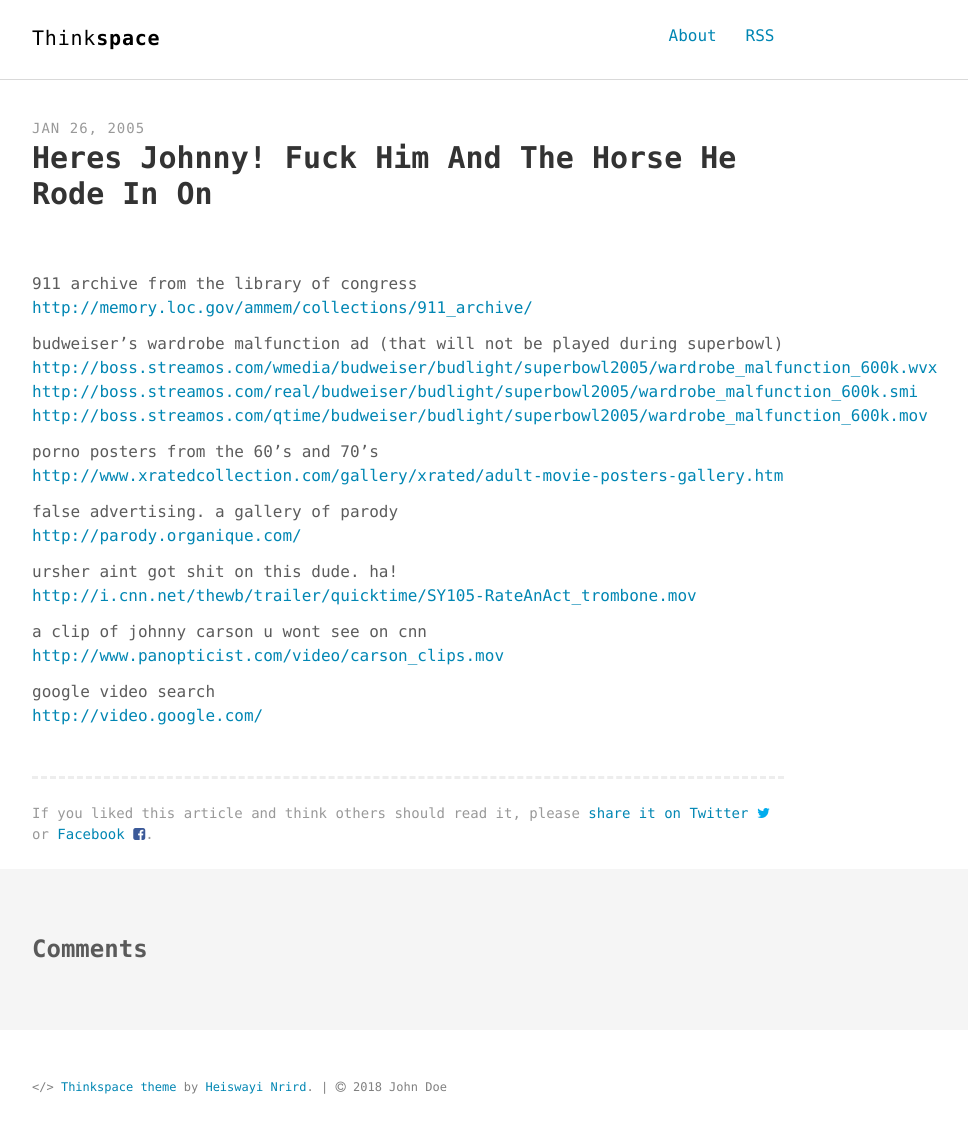
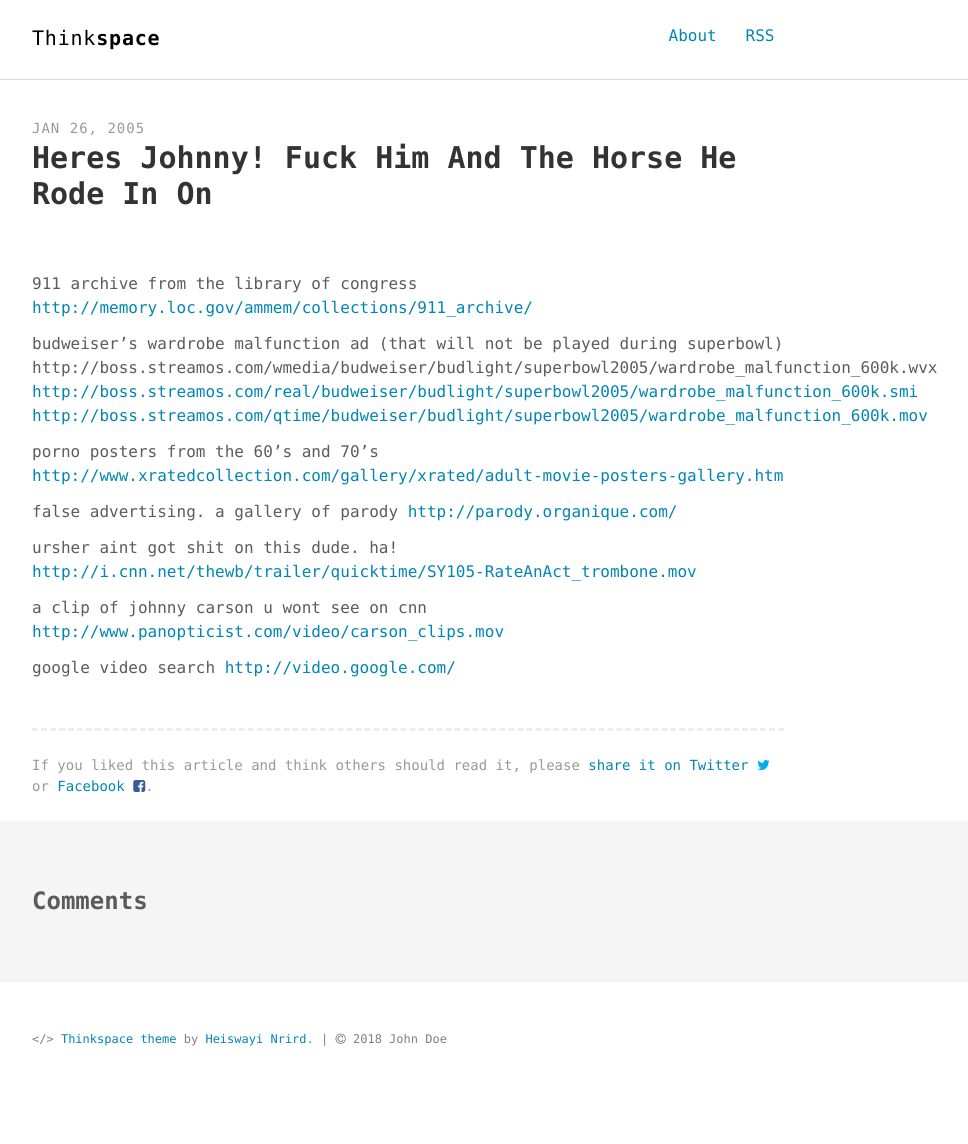
Before and after one commit to misoverstood/thatstheworst.com, a Jekyll site: the page built from _posts/2005-01-26-heres-johnny!-fuck-him-and-the-horse-he-rode-in-on.md, in a window 1280 px wide. Shown: the whole page, without its empty margins (232-1200 px from the left). Built offline with Jekyll 4.4.1, drawn with Linux system fonts in a browser that asks for light colours; our own code applies the rules of GitHub Pages for plain Markdown files; comment, search, counter and statistics services are not loaded; after the commit the page ends 1096 px from its top, so only the background shows below that.

Commit message:
Update _posts/2005-01-26-heres-johnny!-fuck-him-and-the-horse-he-rode-in-on.md

```diff
--- a/_posts/2005-01-26-heres-johnny!-fuck-him-and-the-horse-he-rode-in-on.md
+++ b/_posts/2005-01-26-heres-johnny!-fuck-him-and-the-horse-he-rode-in-on.md
@@ -2,7 +2,7 @@
 <http://memory.loc.gov/ammem/collections/911_archive/>
 
 budweiser's wardrobe malfunction ad (that will not be played during superbowl)
-<http://boss.streamos.com/wmedia/budweiser/budlight/superbowl2005/wardrobe_malfunction_600k.wvx>
+http://boss.streamos.com/wmedia/budweiser/budlight/superbowl2005/wardrobe_malfunction_600k.wvx
 <http://boss.streamos.com/real/budweiser/budlight/superbowl2005/wardrobe_malfunction_600k.smi>
 <http://boss.streamos.com/qtime/budweiser/budlight/superbowl2005/wardrobe_malfunction_600k.mov>
 
```
